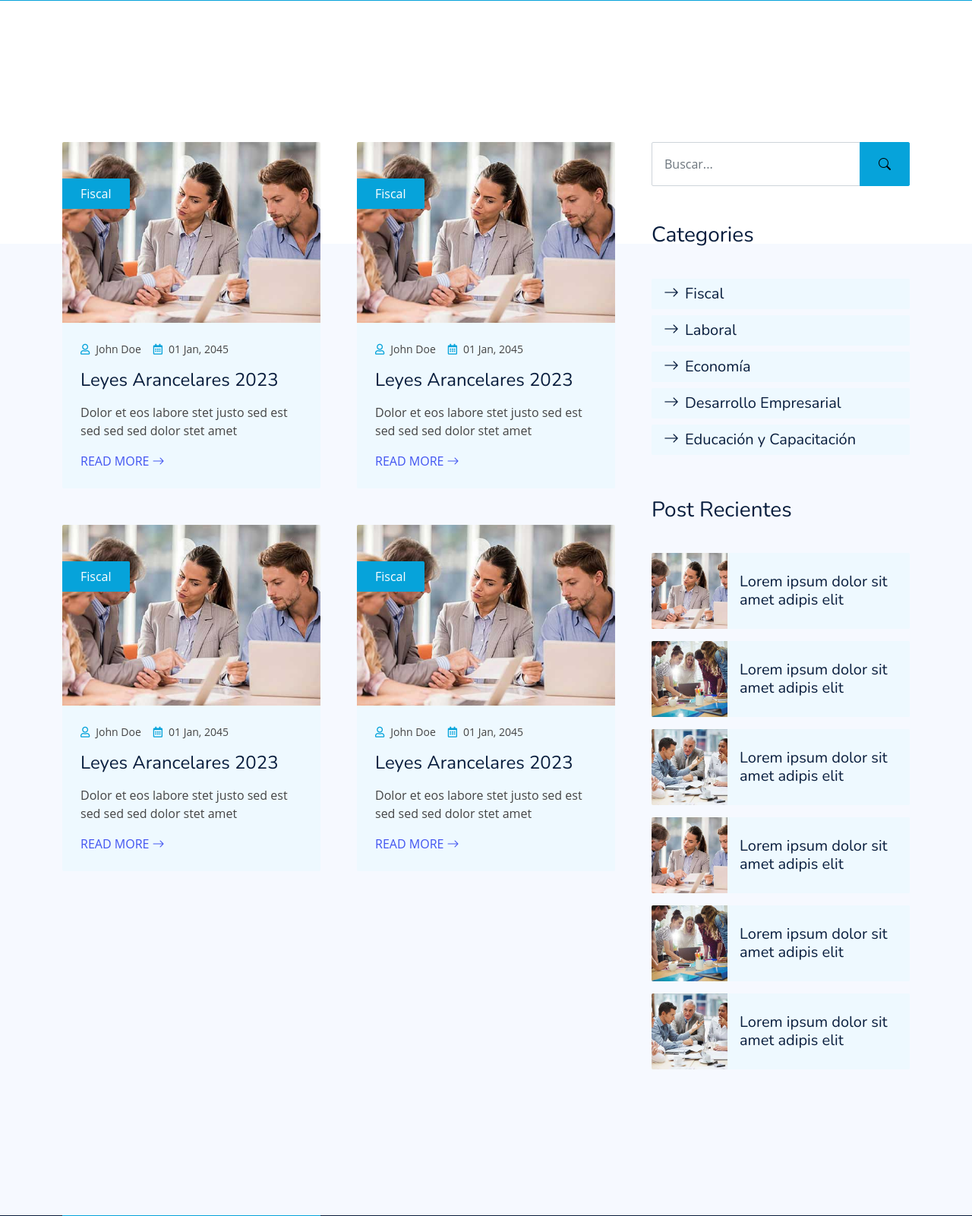
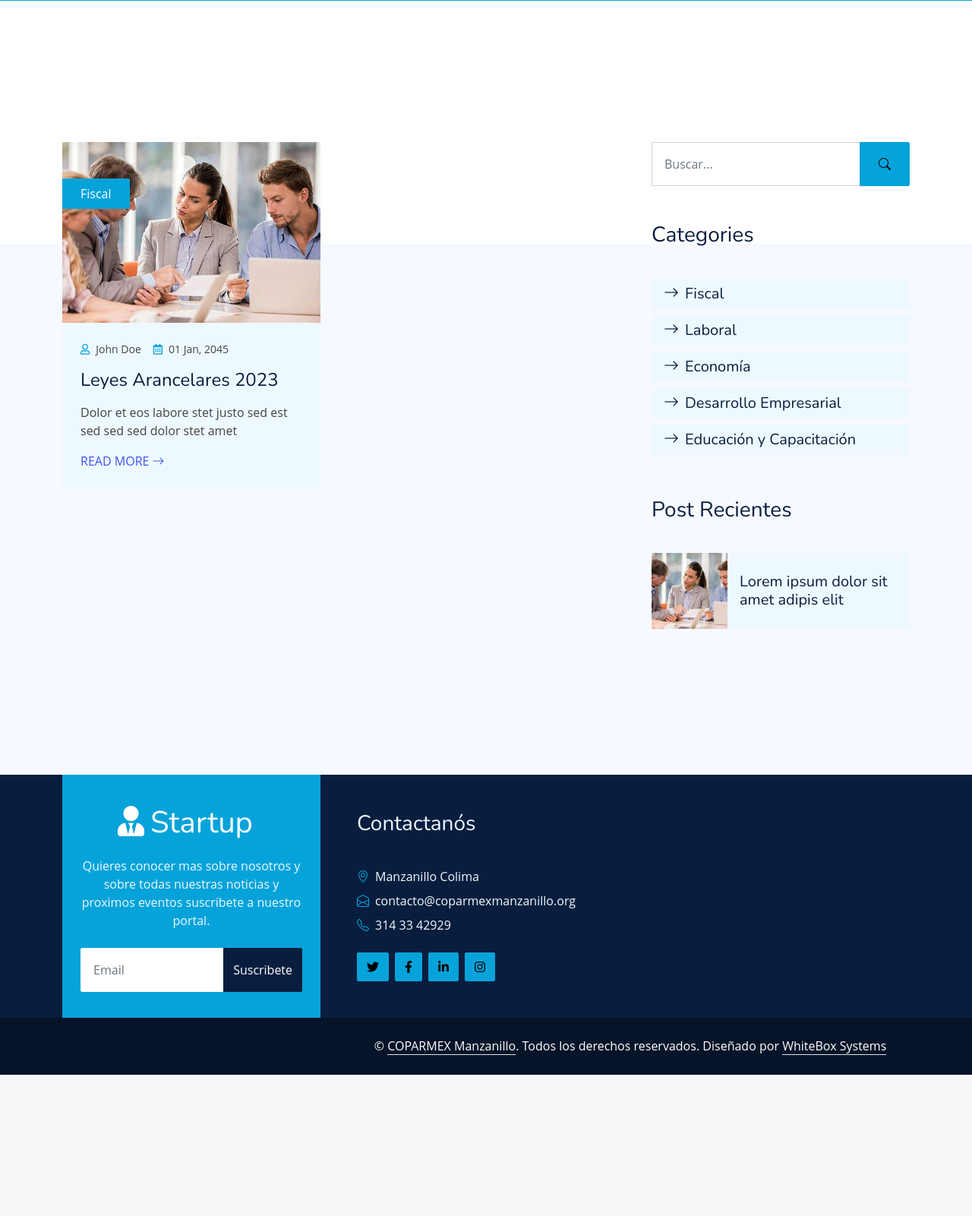
Before and after one commit to WhiteBoxSys/Coparmex, a PHP site: page /blog.php in a window 1280 px wide. Shown: the part 479-2080 px from the top of the page at 76% size. After the commit the page ends 1894 px from the top, so only its background shows below. Run offline with PHP 8.4, Linux system fonts and the light colour scheme; some libraries are stand-ins or nearby versions.

Commit message:
Cambios necesarios

```diff
--- a/admin/index.php
+++ b/admin/index.php
@@ -6,7 +6,7 @@
 </head>
 
 <body>
-
+  <!-- TODO: en este apartado tendrás que hacer que el formulario de login valide las credenciales que manda el usuario con las que se tiene en la base de datos con la tabla de usuarios -->
   <main>
     <div class="container">
       <section class="section register min-vh-100 d-flex flex-column align-items-center justify-content-center py-4">
--- a/admin/static/head.php
+++ b/admin/static/head.php
@@ -1,7 +1,7 @@
 <meta charset="utf-8">
 <meta content="width=device-width, initial-scale=1.0" name="viewport">
 
-<title>Pages / Login - NiceAdmin Bootstrap Template</title>
+<title>Admin Panel Coparmex</title>
 <meta content="" name="description">
 <meta content="" name="keywords">
 
--- a/components/GridBlog.php
+++ b/components/GridBlog.php
@@ -1,64 +1,15 @@
 <div class="container-fluid py-5 wow fadeInUp" data-wow-delay="0.1s">
     <div class="container py-5">
         <div class="row g-5">
-            <!-- Blog list Start -->
             <div class="col-lg-8">
                 <div class="row g-5">
+                    <!-- TODO: en este apartado vamos a tener que mostrar todos los blogs se han subido recorriendo un objeto de mysql mediante una consulta a una tabla que tendría la información de los articulos que se irán publicacando, de preferencia utilizar ciclo while o foreach para representar la información -->
                     <div class="col-md-6 wow slideInUp" data-wow-delay="0.1s">
                         <div class="blog-item bg-light rounded overflow-hidden">
                             <div class="blog-img position-relative overflow-hidden">
+                                <!-- TODO: Aqui vas a mostrar una imagen que estará en la base de datos la cual la pondras en la variable del atributo src en este caso, en vez de estar "img/blog-1.jpg", estaría algo tipo $mostrar_datos['ruta_imagen'] usando las propiedades de php con el objeto de mysql -->
                                 <img class="img-fluid" src="img/blog-1.jpg" alt="">
-                                <a class="position-absolute top-0 start-0 bg-primary text-white rounded-end mt-5 py-2 px-4" href="">Fiscal</a>
-                            </div>
-                            <div class="p-4">
-                                <div class="d-flex mb-3">
-                                    <small class="me-3"><i class="far fa-user text-primary me-2"></i>John Doe</small>
-                                    <small><i class="far fa-calendar-alt text-primary me-2"></i>01 Jan, 2045</small>
-                                </div>
-                                <h4 class="mb-3">Leyes Arancelares 2023</h4>
-                                <p>Dolor et eos labore stet justo sed est sed sed sed dolor stet amet</p>
-                                <a class="text-uppercase" href="">Read More <i class="bi bi-arrow-right"></i></a>
-                            </div>
-                        </div>
-                    </div>
-                    <div class="col-md-6 wow slideInUp" data-wow-delay="0.1s">
-                        <div class="blog-item bg-light rounded overflow-hidden">
-                            <div class="blog-img position-relative overflow-hidden">
-                                <img class="img-fluid" src="img/blog-1.jpg" alt="">
-                                <a class="position-absolute top-0 start-0 bg-primary text-white rounded-end mt-5 py-2 px-4" href="">Fiscal</a>
-                            </div>
-                            <div class="p-4">
-                                <div class="d-flex mb-3">
-                                    <small class="me-3"><i class="far fa-user text-primary me-2"></i>John Doe</small>
-                                    <small><i class="far fa-calendar-alt text-primary me-2"></i>01 Jan, 2045</small>
-                                </div>
-                                <h4 class="mb-3">Leyes Arancelares 2023</h4>
-                                <p>Dolor et eos labore stet justo sed est sed sed sed dolor stet amet</p>
-                                <a class="text-uppercase" href="">Read More <i class="bi bi-arrow-right"></i></a>
-                            </div>
-                        </div>
-                    </div>
-                    <div class="col-md-6 wow slideInUp" data-wow-delay="0.1s">
-                        <div class="blog-item bg-light rounded overflow-hidden">
-                            <div class="blog-img position-relative overflow-hidden">
-                                <img class="img-fluid" src="img/blog-1.jpg" alt="">
-                                <a class="position-absolute top-0 start-0 bg-primary text-white rounded-end mt-5 py-2 px-4" href="">Fiscal</a>
-                            </div>
-                            <div class="p-4">
-                                <div class="d-flex mb-3">
-                                    <small class="me-3"><i class="far fa-user text-primary me-2"></i>John Doe</small>
-                                    <small><i class="far fa-calendar-alt text-primary me-2"></i>01 Jan, 2045</small>
-                                </div>
-                                <h4 class="mb-3">Leyes Arancelares 2023</h4>
-                                <p>Dolor et eos labore stet justo sed est sed sed sed dolor stet amet</p>
-                                <a class="text-uppercase" href="">Read More <i class="bi bi-arrow-right"></i></a>
-                            </div>
-                        </div>
-                    </div>
-                    <div class="col-md-6 wow slideInUp" data-wow-delay="0.1s">
-                        <div class="blog-item bg-light rounded overflow-hidden">
-                            <div class="blog-img position-relative overflow-hidden">
-                                <img class="img-fluid" src="img/blog-1.jpg" alt="">
+                                <!-- TODO: Aqui vas a poner el titulo dentro de la etiqueta a con la variable de la categoria del blog en su caso sería algo tipo así $mostrar_datos['id_categoria'], sería igual para las demás etiquetas que siguen el titulo, el resumen, la fecha y el autor -->
                                 <a class="position-absolute top-0 start-0 bg-primary text-white rounded-end mt-5 py-2 px-4" href="">Fiscal</a>
                             </div>
                             <div class="p-4">
@@ -74,20 +25,15 @@
                     </div>
                 </div>
             </div>
-            <!-- Blog list End -->
-
-            <!-- Sidebar Start -->
             <div class="col-lg-4">
-                <!-- Search Form Start -->
+                <!-- TODO: en este apartado debes de hacer que el input del buscador a hacer un evento onchange te lance los blogs relacionados dependiendo del lo que vaya escribiendo, este lo vas a validar con el campo de resumen que estará dentro de la base de datos utilizando la transaccion like en mysql para ver parecidos en la tabla  -->
                 <div class="mb-5 wow slideInUp" data-wow-delay="0.1s">
                     <div class="input-group">
                         <input type="text" class="form-control p-3" placeholder="Buscar...">
                         <button class="btn btn-primary px-4"><i class="bi bi-search"></i></button>
                     </div>
                 </div>
-                <!-- Search Form End -->
-
-                <!-- Category Start -->
+                <!-- TODO: al hacer click a cualquier de las categorías solo se tengan que mostrar las categorias relacionadas con la que se le dio click -->
                 <div class="mb-5 wow slideInUp" data-wow-delay="0.1s">
                     <div class="section-title section-title-sm position-relative pb-3 mb-4">
                         <h3 class="mb-0">Categories</h3>
@@ -100,37 +46,15 @@
                         <a class="h5 fw-semi-bold bg-light rounded py-2 px-3 mb-2" href="#"><i class="bi bi-arrow-right me-2"></i>Educación y Capacitación</a>
                     </div>
                 </div>
+                <!-- TODO:  aqui tendrías que mostrar solo los blogs mas recientes por lo que en la cosulta tendrás quie validar el campo de fecha ponerlas de forma ascendente, y solo tendrías que mostrar los primeros 5 resultados, de manera que con un ciclo while o un foreach puedas recorrer todos los resultados que te arroja la base de datos -->
                 <div class="mb-5 wow slideInUp" data-wow-delay="0.1s">
                     <div class="section-title section-title-sm position-relative pb-3 mb-4">
                         <h3 class="mb-0">Post Recientes</h3>
                     </div>
                     <div class="d-flex rounded overflow-hidden mb-3">
+                        <!-- TODO: Aqui vas a mostrar una imagen que estará en la base de datos la cual la pondras en la variable del atributo src en este caso, en vez de estar "img/blog-1.jpg", estaría algo tipo $mostrar_datos['ruta_imagen'] usando las propiedades de php con el objeto de mysql -->
                         <img class="img-fluid" src="img/blog-1.jpg" style="width: 100px; height: 100px; object-fit: cover;" alt="">
-                        <a href="" class="h5 fw-semi-bold d-flex align-items-center bg-light px-3 mb-0">Lorem ipsum dolor sit amet adipis elit
-                        </a>
-                    </div>
-                    <div class="d-flex rounded overflow-hidden mb-3">
-                        <img class="img-fluid" src="img/blog-2.jpg" style="width: 100px; height: 100px; object-fit: cover;" alt="">
-                        <a href="" class="h5 fw-semi-bold d-flex align-items-center bg-light px-3 mb-0">Lorem ipsum dolor sit amet adipis elit
-                        </a>
-                    </div>
-                    <div class="d-flex rounded overflow-hidden mb-3">
-                        <img class="img-fluid" src="img/blog-3.jpg" style="width: 100px; height: 100px; object-fit: cover;" alt="">
-                        <a href="" class="h5 fw-semi-bold d-flex align-items-center bg-light px-3 mb-0">Lorem ipsum dolor sit amet adipis elit
-                        </a>
-                    </div>
-                    <div class="d-flex rounded overflow-hidden mb-3">
-                        <img class="img-fluid" src="img/blog-1.jpg" style="width: 100px; height: 100px; object-fit: cover;" alt="">
-                        <a href="" class="h5 fw-semi-bold d-flex align-items-center bg-light px-3 mb-0">Lorem ipsum dolor sit amet adipis elit
-                        </a>
-                    </div>
-                    <div class="d-flex rounded overflow-hidden mb-3">
-                        <img class="img-fluid" src="img/blog-2.jpg" style="width: 100px; height: 100px; object-fit: cover;" alt="">
-                        <a href="" class="h5 fw-semi-bold d-flex align-items-center bg-light px-3 mb-0">Lorem ipsum dolor sit amet adipis elit
-                        </a>
-                    </div>
-                    <div class="d-flex rounded overflow-hidden mb-3">
-                        <img class="img-fluid" src="img/blog-3.jpg" style="width: 100px; height: 100px; object-fit: cover;" alt="">
+                        <!-- TODO: Aqui vas a poner el titulo dentro de la etiqueta a con la variable de la categoria del blog en su caso sería algo tipo así $mostrar_datos['id_categoria'], sería igual para las demás etiquetas que siguen el titulo, el resumen, la fecha y el autor -->
                         <a href="" class="h5 fw-semi-bold d-flex align-items-center bg-light px-3 mb-0">Lorem ipsum dolor sit amet adipis elit
                         </a>
                     </div>
--- /dev/null
+++ b/config/DataBase.php
@@ -0,0 +1 @@
+<!-- TODO: En este apartado dentras que hacer la conexión a la base de datos y exportarlo para los diferentes controladores que vamos a usar -->
--- /dev/null
+++ b/controllers/LoginUser.php
@@ -0,0 +1,5 @@
+<!-- TODO: Hacer la validación de las credenciales que el usuario ponen en el apartado del administrador para poder entrar al panel -->
+<?php
+include '../config/DataBase.php'
+
+?>
```
Also changed, not shown: admin/static/header.php (+3 -11 lines), controllers/BlogGrid.php (added, +14 -0 lines), ReadMe.md (added).
